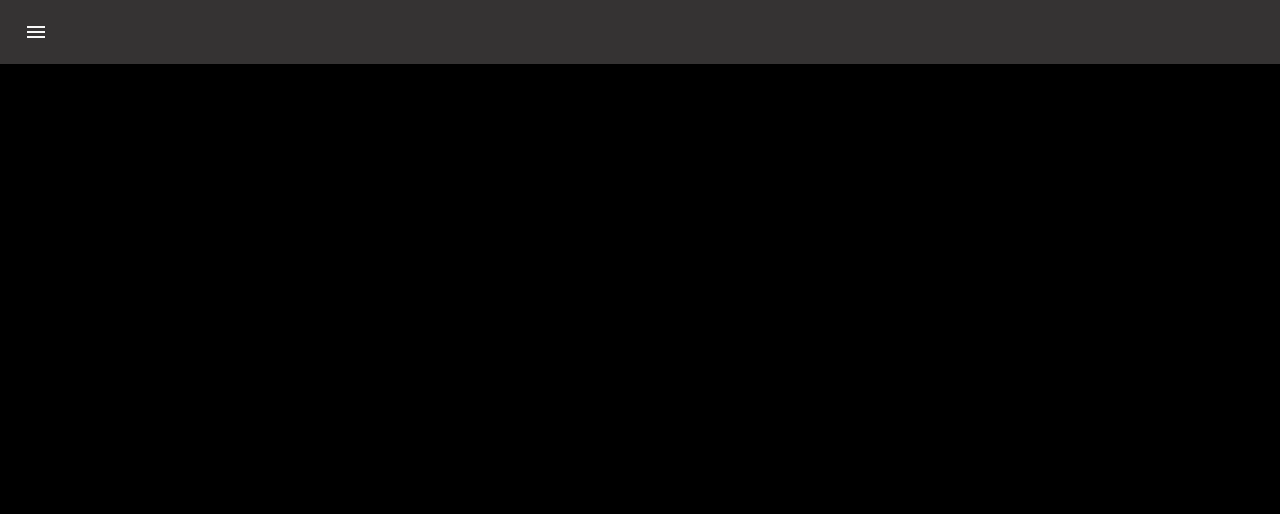
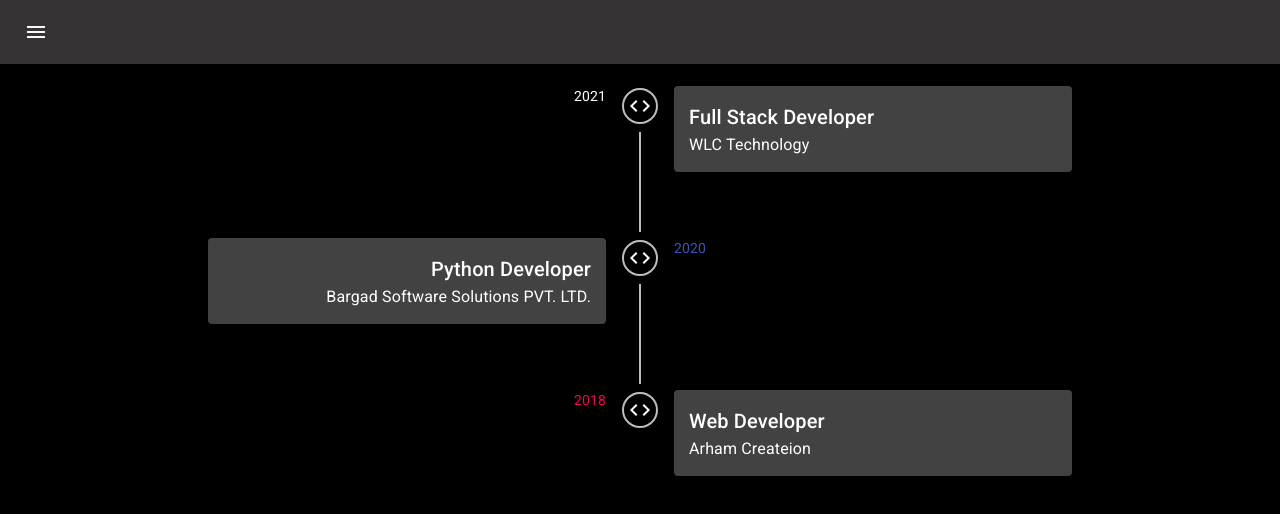
Before and after one commit to subhajit-98/portfolio, a React (Create React App) app: page /work-experience in a window 1280 px wide. Shown: the top 514 px of the page. Built offline with nearby package versions, Linux system fonts and the light colour scheme.

Commit message:
Work Experience

```diff
--- a/src/App.js
+++ b/src/App.js
@@ -4,6 +4,7 @@
 import Contact from './Component/Contact/Contact';
 import Education from './Component/Education/Education';
 import Projects from './Component/Projects/Projects'
+import WorkExperience from './Component/WorkExperience/WorkExperience';
 import {BrowserRouter, Switch, Route} from "react-router-dom";
 import './App.css';
 
@@ -18,6 +19,7 @@
           <Route path="/contact" exact component={ Contact } />
           <Route path="/education" exact component={ Education } />
           <Route path="/projects" exact component={ Projects } />
+          <Route path="/work-experience" exact component={ WorkExperience } />
         </Switch>
       </BrowserRouter>
     </div>
--- /dev/null
+++ b/src/Component/WorkExperience/WorkExperience.jsx
@@ -0,0 +1,68 @@
+import { Container, Grid, Paper, Typography , Box } from '@material-ui/core';
+import { Timeline, TimelineItem, TimelineSeparator, TimelineConnector, TimelineContent, TimelineDot, TimelineOppositeContent } from '@material-ui/lab';
+import CodeIcon from '@material-ui/icons/Code';
+
+const WorkExperience = () => {
+    return (
+        <Container maxWidth="md">
+            <Grid container spacing={2}>
+                <Grid xs={12}>
+                    <Timeline align="alternate">
+                        <TimelineItem>
+                            <TimelineOppositeContent>
+                                <Typography variant="body2" color="text.primar">2021</Typography>
+                            </TimelineOppositeContent>
+                            <TimelineSeparator>
+                                <TimelineDot variant="outlined">
+                                    <CodeIcon />
+                                </TimelineDot>
+                                <TimelineConnector className="lineHeight" />
+                            </TimelineSeparator>
+                            <TimelineContent>
+                                <Paper elevation={3} className="education_background">
+                                    <Typography variant="h6" component="h1">Full Stack Developer</Typography>
+                                    <Typography>WLC Technology</Typography>
+                                </Paper>
+                            </TimelineContent>
+                        </TimelineItem>
+                        <TimelineItem>
+                            <TimelineOppositeContent>
+                            <Typography variant="body2" color="primary">2020</Typography>
+                            </TimelineOppositeContent>
+                            <TimelineSeparator>
+                                <TimelineDot variant="outlined">
+                                    <CodeIcon />
+                                </TimelineDot>
+                                <TimelineConnector className="lineHeight" />
+                            </TimelineSeparator>
+                            <TimelineContent>
+                                <Paper elevation={3} className="education_background">
+                                    <Typography variant="h6" component="h1">Python Developer</Typography>
+                                    <Typography>Bargad Software Solutions PVT. LTD.</Typography>
+                                </Paper>
+                            </TimelineContent>
+                        </TimelineItem>
+                        <TimelineItem>
+                            <TimelineOppositeContent>
+                                <Typography variant="body2" color="secondary">2018</Typography>
+                            </TimelineOppositeContent>
+                            <TimelineSeparator>
+                                <TimelineDot variant="outlined">
+                                    <CodeIcon />
+                                </TimelineDot>
+                            </TimelineSeparator>
+                            <TimelineContent>
+                                <Paper elevation={3} className="education_background">
+                                    <Typography variant="h6" component="h1">Web Developer</Typography>
+                                    <Typography>Arham Createion</Typography>
+                                </Paper>
+                            </TimelineContent>
+                        </TimelineItem>
+                    </Timeline>
+                </Grid>
+            </Grid>
+        </Container>
+    )
+}
+
+export default WorkExperience;
```
